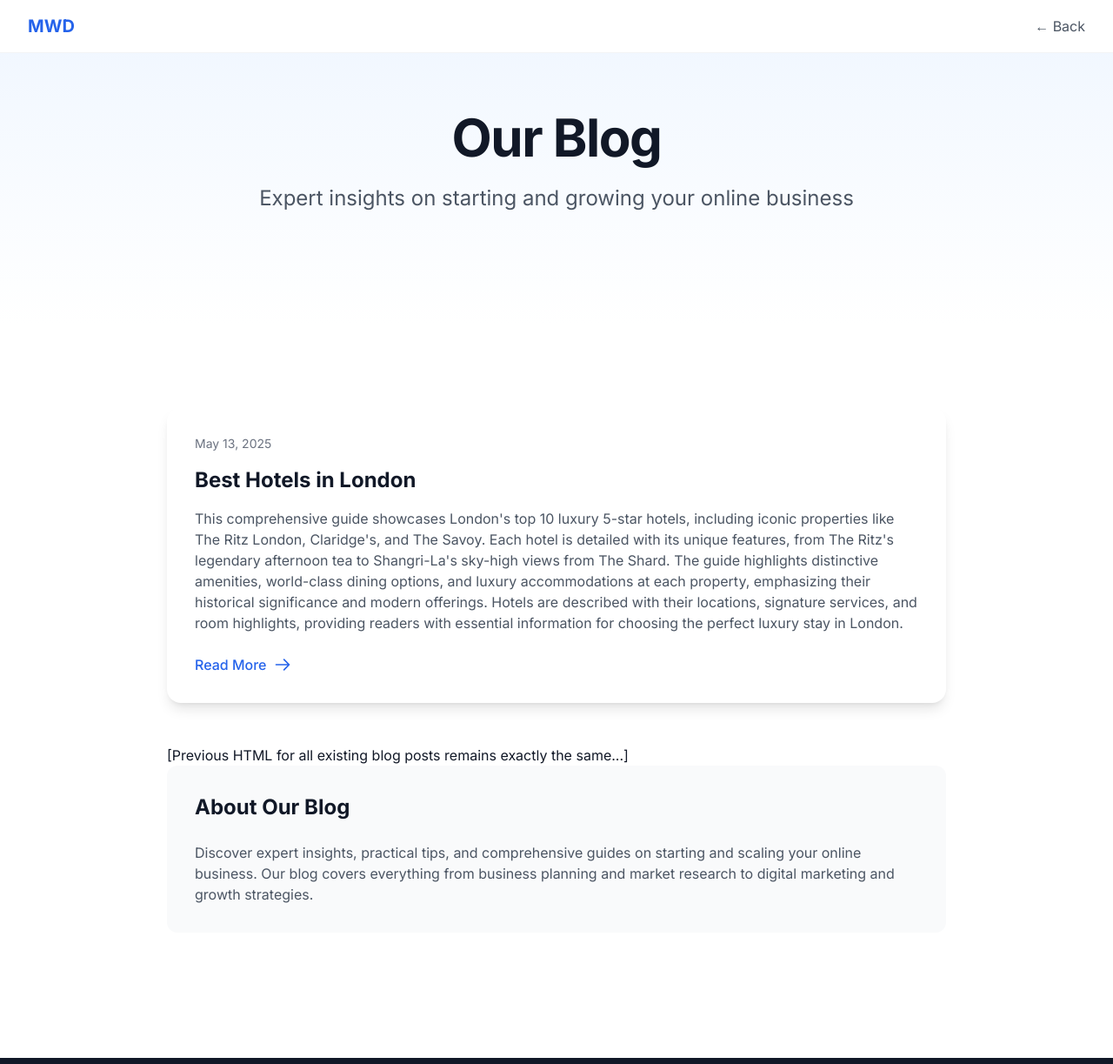
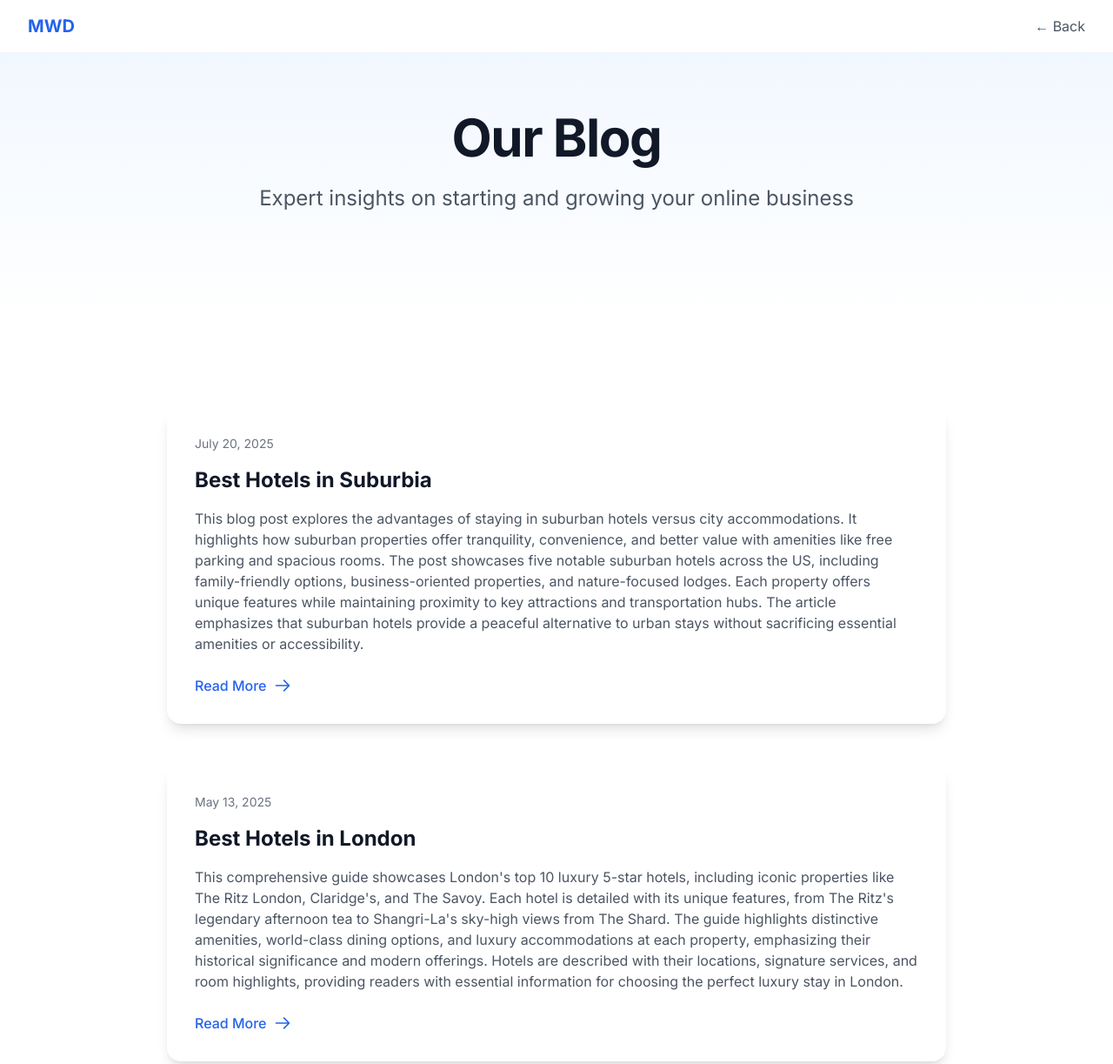
Before and after one commit to test-acc-12349/how-to-start-an-online-business-2025-05-12-jwf1z, a website: page blog.html in a window 1280 px wide. Shown: the top 1223 px of the page at 87% size. Drawn offline with nearby package versions, Linux system fonts and the light colour scheme.

Commit message:
Update blog listing with best-hotels-in-suburbia-20250720-7x4.html

```diff
--- a/blog.html
+++ b/blog.html
@@ -36,6 +36,22 @@
             <div class="container mx-auto px-4 sm:px-6 lg:px-8">
                 <div class="max-w-4xl mx-auto">
                     <div class="bg-white rounded-2xl p-8 shadow-lg hover:shadow-xl transition-shadow duration-300 mb-12">
+                        <div class="text-sm text-gray-500 mb-4">July 20, 2025</div>
+                        <h2 class="text-2xl font-bold text-gray-900 mb-4">
+                            <a href="https://test-acc-12349.github.io/how-to-start-an-online-business-2025-05-12-jwf1z/blog/best-hotels-in-suburbia-20250720-7x4.html" class="hover:text-blue-600 transition-colors duration-300">
+                                Best Hotels in Suburbia
+                            </a>
+                        </h2>
+                        <p class="text-gray-600 mb-6">This blog post explores the advantages of staying in suburban hotels versus city accommodations. It highlights how suburban properties offer tranquility, convenience, and better value with amenities like free parking and spacious rooms. The post showcases five notable suburban hotels across the US, including family-friendly options, business-oriented properties, and nature-focused lodges. Each property offers unique features while maintaining proximity to key attractions and transportation hubs. The article emphasizes that suburban hotels provide a peaceful alternative to urban stays without sacrificing essential amenities or accessibility.</p>
+                        <a href="https://test-acc-12349.github.io/how-to-start-an-online-business-2025-05-12-jwf1z/blog/best-hotels-in-suburbia-20250720-7x4.html" class="inline-flex items-center text-blue-600 font-medium hover:text-blue-700 transition-colors duration-300">
+                            Read More
+                            <svg class="ml-2 w-5 h-5" fill="none" stroke="currentColor" viewBox="0 0 24 24">
+                                <path stroke-linecap="round" stroke-linejoin="round" stroke-width="2" d="M14 5l7 7m0 0l-7 7m7-7H3"/>
+                            </svg>
+                        </a>
+                    </div>
+
+                    <div class="bg-white rounded-2xl p-8 shadow-lg hover:shadow-xl transition-shadow duration-300 mb-12">
                         <div class="text-sm text-gray-500 mb-4">May 13, 2025</div>
                         <h2 class="text-2xl font-bold text-gray-900 mb-4">
                             <a href="https://test-acc-12349.github.io/how-to-start-an-online-business-2025-05-12-jwf1z/blog/best-hotels-in-london-20250513-85z.html" class="hover:text-blue-600 transition-colors duration-300">
@@ -50,8 +66,6 @@
                             </svg>
                         </a>
                     </div>
-
-                    [Previous HTML for all existing blog posts remains exactly the same...]
 
                     <div class="bg-gray-50 rounded-xl p-8 mb-12">
                         <h2 class="text-2xl font-bold text-gray-900 mb-6">About Our Blog</h2>
```
